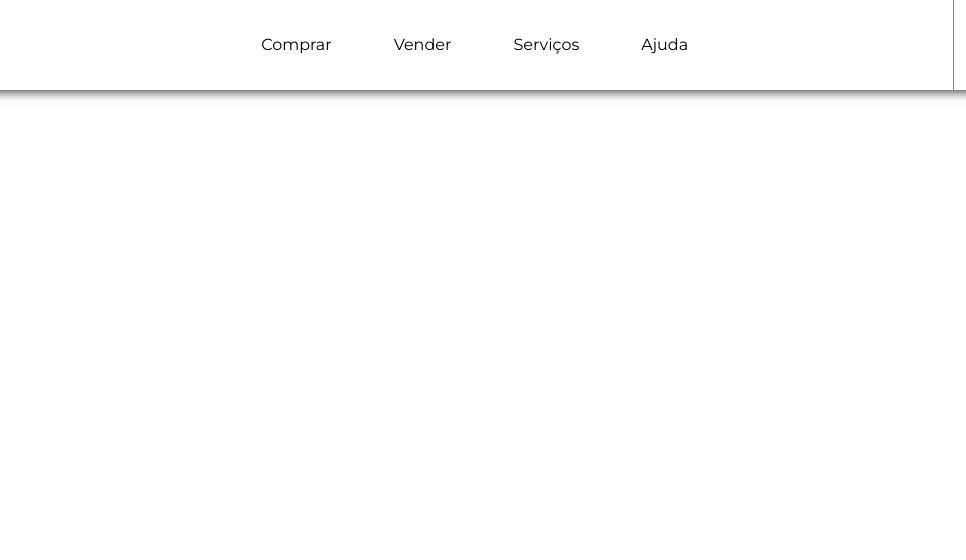
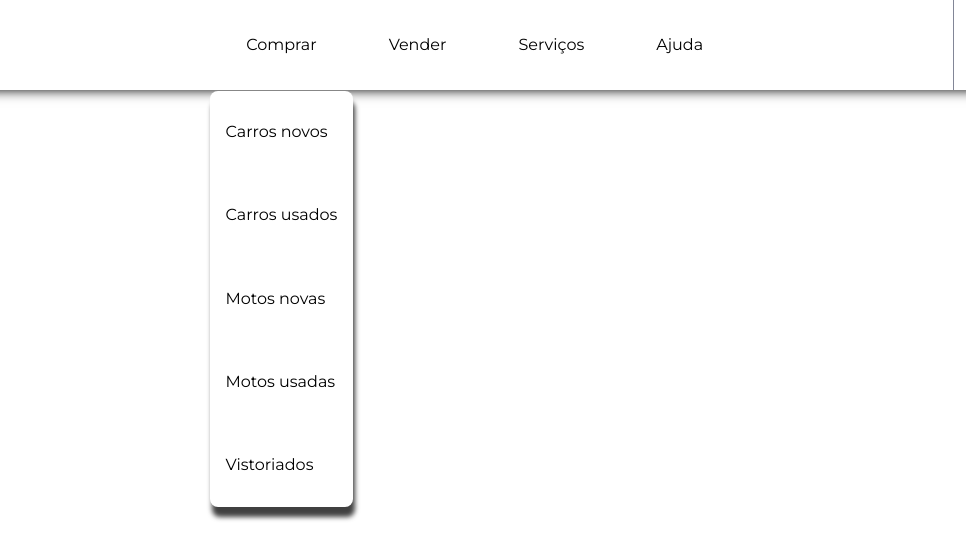
Before and after one commit to CaiqueMascanha/mas-automotivo, a plain HTML site: page index.html in a window 1280 px wide. Both pictures are taken after a click on the link "Comprar". Shown: the full height of the page, 100-1066 px from the left. Drawn offline with Linux system fonts and the light colour scheme.

Commit message:
cabeçalho finalizado

```diff
--- a/css/header.css
+++ b/css/header.css
@@ -20,7 +20,7 @@
   display: flex;
   justify-content: center;
   align-items: center;
-  gap: 30px;
+  gap: 40px;
 }
 
 .navegacao a {
@@ -43,9 +43,51 @@
   justify-content: center;
   align-items: center;
   gap: 8px;
+  position: relative;
 }
 
 .container__icons a {
   text-decoration: none;
   color: var(--preto);
 }
+
+.container__nav {
+  display: flex;
+  flex-direction: column;
+  align-items: center;
+  justify-content: center;
+  position: relative;
+}
+
+.sub-menu1,
+.sub-menu2,
+.sub-menu3,
+.sub-menu4,
+.sub-menu5
+ {
+  position: absolute;
+  top: 100%;
+  margin-top: 4px;
+  white-space: nowrap;
+  display: flex;
+  flex-direction: column;
+  justify-content: flex-start;
+  background-color: var(--branco);
+  box-shadow: 2px 10px 5px 0px rgba(0,0,0,0.75);
+  -webkit-box-shadow: 2px 10px 5px 0px rgba(0,0,0,0.75);
+  -moz-box-shadow: 2px 10px 5px 0px rgba(0,0,0,0.75);
+  border-radius: 8px;
+  opacity: 0;
+}
+
+.sub-menu5 {
+  height: 60px;
+  width: 7em;
+  gap: 20px;
+  margin-top: 1px;
+  padding: 1.8em 0 1.2em 1.2em;
+}
+
+.texte {
+  opacity: 1;
+}
--- a/index.html
+++ b/index.html
@@ -13,27 +13,57 @@
     <img class="img-logo" src="./img/logo/mas-automotivo-logo.png" alt="">
     <nav class="navegacao">
       <ul>
-        <li>
-          <a href="#">Comprar</a>
+        <li class="container__nav">
+          <a class="menu-suspenso1 link" href="#">Comprar</a>
+          <div class="sub-menu1">
+            <a href="#">Carros novos</a>
+            <a href="#">Carros usados</a>
+            <a href="#">Motos novas</a>
+            <a href="#">Motos usadas</a>
+            <a href="#">Vistoriados</a>
+          </div>
         </li>
-        <li>
-          <a href="#">Vender</a>
+        <li class="container__nav">
+          <a class="menu-suspenso2 link" href="#">Vender</a>
+          <div class="sub-menu2">
+            <a href="#">Vender carro</a>
+            <a href="#">Vender moto</a>
+            <a href="#">Gerênciar meu anúncio</a>
+            <a href="#">plataforma revendedores</a>
+          </div>
         </li>
-        <li>
-          <a href="#">Serviços</a>
+        <li class="container__nav">
+          <a class="menu-suspenso3" href="#">Serviços</a>
+          <div class="sub-menu3">
+            <a  href="#">Tabela fipe</a>
+            <a  href="#">Financiamento</a>
+            <a  href="#">Catálogo 0KM</a>
+            <a  href="#">Vistoriado</a>
+            <a  href="#">Plataforma revendedores</a>
+            <a  href="#">Seguro veículo</a>
+          </div>
         </li>
-        <li>
-          <a href="#">Ajuda</a>
+        <li class="container__nav">
+          <a class="menu-suspenso4" href="#">Ajuda</a>
+          <div class="sub-menu4">
+            <a href="#">Para você</a>
+            <a href="#">Para sua loja</a>
+            <a href="#">Segurança</a>
         </li>
       </ul>
     </nav>
     <div class="container__icons">
       <img class="icons" src="./img/icons/profile.svg" alt="icone-perfil">
-      <a href="#">Entrar</a>
+      <a class="menu-suspenso5" href="#">Entrar</a>
+      <div class="sub-menu5">
+        <a href="#">Login</a>
+        <a href="#">Sou logista</a>
+      </div>
       <img class="icons" src="./img/icons/heart.svg" alt="icone-favoritos">
       <img class="icons" src="./img/icons/message.svg" alt="icone-mensagens">
-    </div>
 
+
+    <script src="./js/header.js"></script>
   </header>
 
   <script></script>
--- /dev/null
+++ b/js/header.js
@@ -0,0 +1,20 @@
+for (let i = 1; i <= 5; i++) {
+  let elemento = document.querySelector(`.menu-suspenso${i}`);
+  let filhos = document.querySelector(`.sub-menu${i}`);
+  elemento.addEventListener("focus", () => {
+    if (i === 1) {
+      filhos.classList.add("texte");
+    } else if (i === 2) {
+      filhos.classList.add("texte");
+    } else if (i === 3) {
+      filhos.classList.add("texte");
+    } else if (i === 4) {
+      filhos.classList.add("texte");
+    } else if (i === 5) {
+      filhos.classList.add("texte");
+    }
+    elemento.addEventListener("blur", () => {
+      filhos.classList.remove("texte");
+    });
+  });
+}
```
